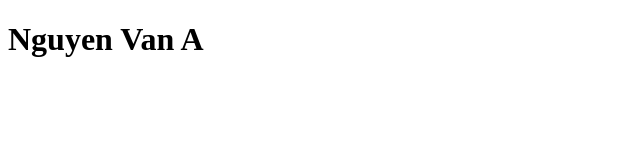
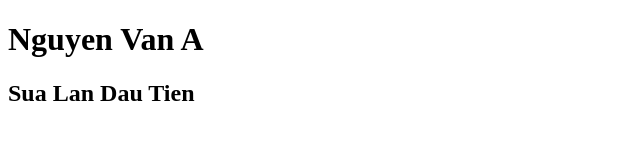
Before and after one commit to huantran-png/TeamAB, a plain HTML site: page index.html in a window 1280 px wide. Shown: the whole page, without its empty margins (0-640 px from the left). Drawn offline with Linux system fonts and the light colour scheme.

Commit message:
Add h2 tag to index.html file

```diff
--- a/index.html
+++ b/index.html
@@ -7,5 +7,6 @@
   </head>
   <body>
     <h1>Nguyen Van A</h1>
+    <h2>Sua Lan Dau Tien</h2>
   </body>
 </html>
```
